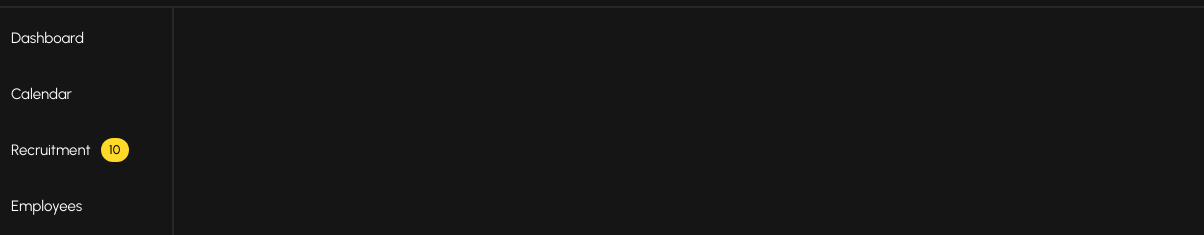
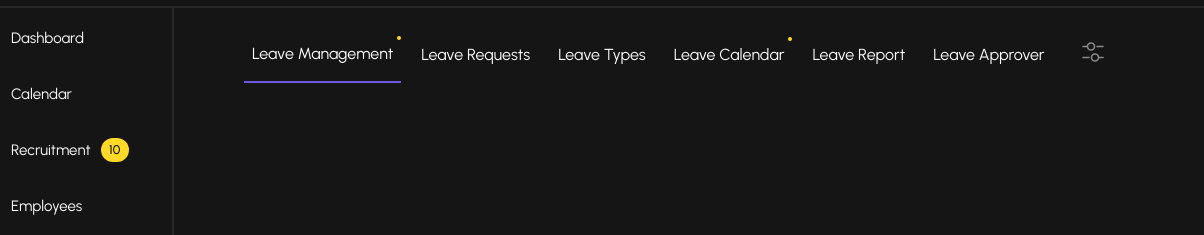
Before and after one commit to faisalhatila/menumiz-assesment, a plain HTML site: page index.html in a window 1280 px wide. Shown: the part 66-301 px from the top of the page, 76-1280 px from the left. Drawn offline with Linux system fonts and the light colour scheme.

Commit message:
tab rows done

```diff
--- a/assets/css/style.scss
+++ b/assets/css/style.scss
@@ -166,4 +166,45 @@ body{
             }
         }
     }
+    .main-content{
+        padding: 16px 40px;
+        color: #fff;
+        position: relative;
+        width: calc(100vw - 272px);
+        margin-left: 272px;
+    }
+    .tabs-row{
+        display: flex;
+        align-items: center;
+        top: 74px;
+        position: fixed;
+        background: #151515;
+        // background: #ccc;
+        width: calc(100% - 342px);
+        z-index: 1;
+        .tabs-list {
+            display: flex;
+            align-items: center;
+            list-style: none;
+            padding: 0px;
+            .tabs-list-item{
+                margin-right: 12px;
+                padding: 8px 8px 18px 8px;
+                position: relative;
+            }
+            .unread::after{
+                    content:'';
+                    width: 4px;
+                    height: 4px;
+                    border-radius: 50%;
+                    background-color: #FFD928;
+                    position: absolute;
+                    top: 0px;
+                    right: 0px;
+            }
+            .active{
+                border-bottom: solid 2px #6E56E0 !important;
+            }
+        }
+    }
 }
--- a/index.html
+++ b/index.html
@@ -101,6 +101,33 @@
           </li>
         </ul>
       </nav>
+      <main class="main-content">
+        <div class="tabs-row">
+          <ul class="tabs-list">
+            <li class="tabs-list-item active unread">
+              <label> Leave Management</label>
+            </li>
+            <li class="tabs-list-item">
+              <label> Leave Requests</label>
+            </li>
+            <li class="tabs-list-item">
+              <label> Leave Types</label>
+            </li>
+            <li class="tabs-list-item unread">
+              <label> Leave Calendar</label>
+            </li>
+            <li class="tabs-list-item">
+              <label> Leave Report</label>
+            </li>
+            <li class="tabs-list-item">
+              <label> Leave Approver</label>
+            </li>
+            <li class="tabs-list-item">
+              <img src="/assets/img/FilterIcon.png" />
+            </li>
+          </ul>
+        </div>
+      </main>
     </div>
     <script type="text/javascript" src="/assets/js/main.js"></script>
   </body>
```
Also changed, not shown: assets/css/style.css, 1 other file.
